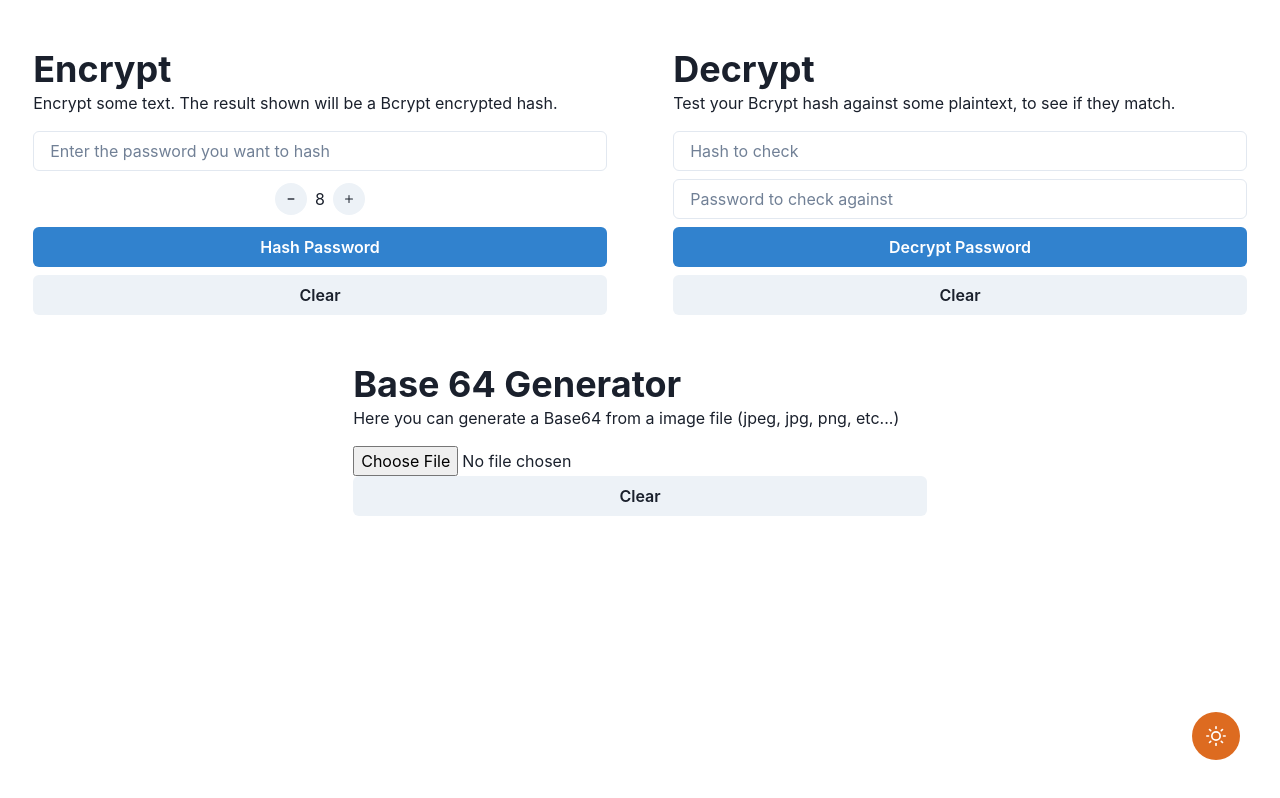
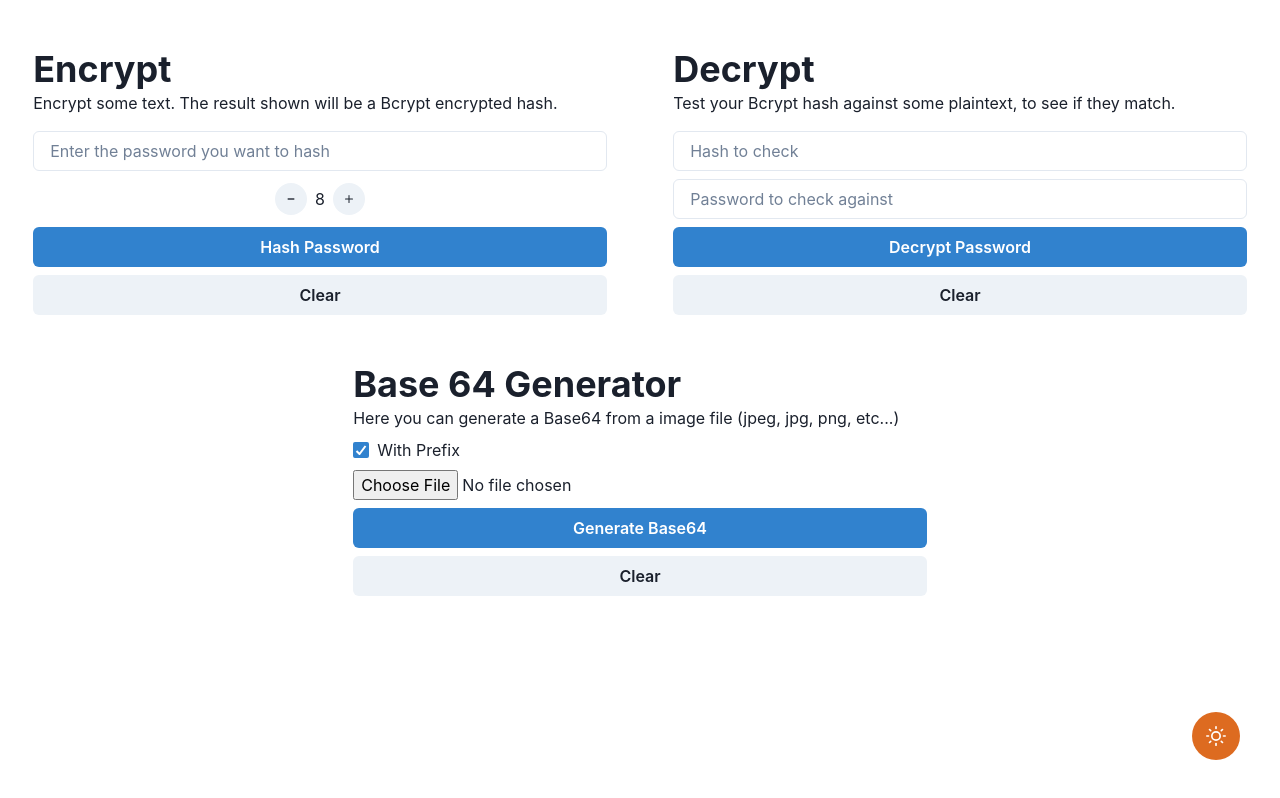
Before and after one commit to jpcchaves/password-encypt, a React (Vite) app: page / in a window 1280 px wide. Built offline with nearby package versions, Linux system fonts and the light colour scheme.

Commit message:
feat: add with prefix option and add buttton to trigger base64 function

```diff
--- a/src/components/base64Generator/index.tsx
+++ b/src/components/base64Generator/index.tsx
@@ -2,20 +2,25 @@
 import {
   Box,
   Button,
+  Checkbox,
   Container,
   Flex,
+  FormLabel,
   Heading,
   IconButton,
   Image,
+  InputGroup,
   Text,
   useToast,
 } from "@chakra-ui/react";
 import { CheckIcon, CopyIcon } from "@chakra-ui/icons";
 
 export const Base64Generator = () => {
+  const [selectedFile, setSelectedFile] = useState<File>({} as File);
   const [isLoading, setIsLoading] = useState<boolean>(false);
   const [imgBase64, setImgBase64] = useState<string>("");
   const [copied, setCopied] = useState(false);
+  const [hasPrefix, setHasPrefix] = useState(true);
 
   const toast = useToast();
 
@@ -26,17 +31,27 @@
       const allowedFormats = ["image/jpeg", "image/jpg", "image/png"];
 
       if (allowedFormats.includes(file.type)) {
-        convertToBase64(file)
-          .then((base64String) => {
-            setImgBase64(base64String);
-          })
-          .catch((error) => {
-            console.error(error);
-          });
+        setSelectedFile(file);
       } else {
-        throw new Error("Antonio");
+        toast({
+          title: "Ocorreu um erro ao gerar o base64. Tente novamente",
+          status: "error",
+          duration: 3000,
+          position: "top-right",
+          size: "2xl",
+        });
       }
     }
+  };
+
+  const handleConvertBase64 = () => {
+    convertToBase64(selectedFile)
+      .then((base64String) => {
+        setImgBase64(base64String);
+      })
+      .catch((error) => {
+        console.error(error);
+      });
   };
 
   const convertToBase64 = (file: File): Promise<string> => {
@@ -45,9 +60,16 @@
       const reader = new FileReader();
 
       reader.onload = () => {
-        const base64String = reader.result as string;
-        const base64WithoutPrefix = removeBase64Prefix(base64String);
-        resolve(base64WithoutPrefix);
+        let rawBase64 = reader.result as string;
+        let base64String;
+
+        if (hasPrefix) {
+          base64String = rawBase64;
+        } else {
+          base64String = removeBase64Prefix(rawBase64);
+        }
+
+        resolve(base64String);
         setIsLoading(false);
       };
 
@@ -83,7 +105,7 @@
 
   return (
     <Flex flexDir={"column"}>
-      <Box mb="4">
+      <Box>
         <Heading>Base 64 Generator</Heading>
         <Text>
           Here you can generate a Base64 from a image file (jpeg, jpg, png,
@@ -111,12 +133,29 @@
           />
         </Box>
       )}
+      <InputGroup my={"2"}>
+        <Checkbox
+          name={"hasPrefix"}
+          defaultChecked={hasPrefix}
+          onChange={() => setHasPrefix((prev) => !prev)}
+        >
+          With Prefix
+        </Checkbox>
+      </InputGroup>
       <input
         type="file"
         accept="image/jpg, image/jpeg, image/jpg"
         onChange={handleFileSelect}
         id="fileInput"
       />
+      <Button
+        type="button"
+        colorScheme="blue"
+        onClick={() => handleConvertBase64()}
+        my={"2"}
+      >
+        Generate Base64
+      </Button>
       <Button
         onClick={() => {
           setImgBase64("");
```
